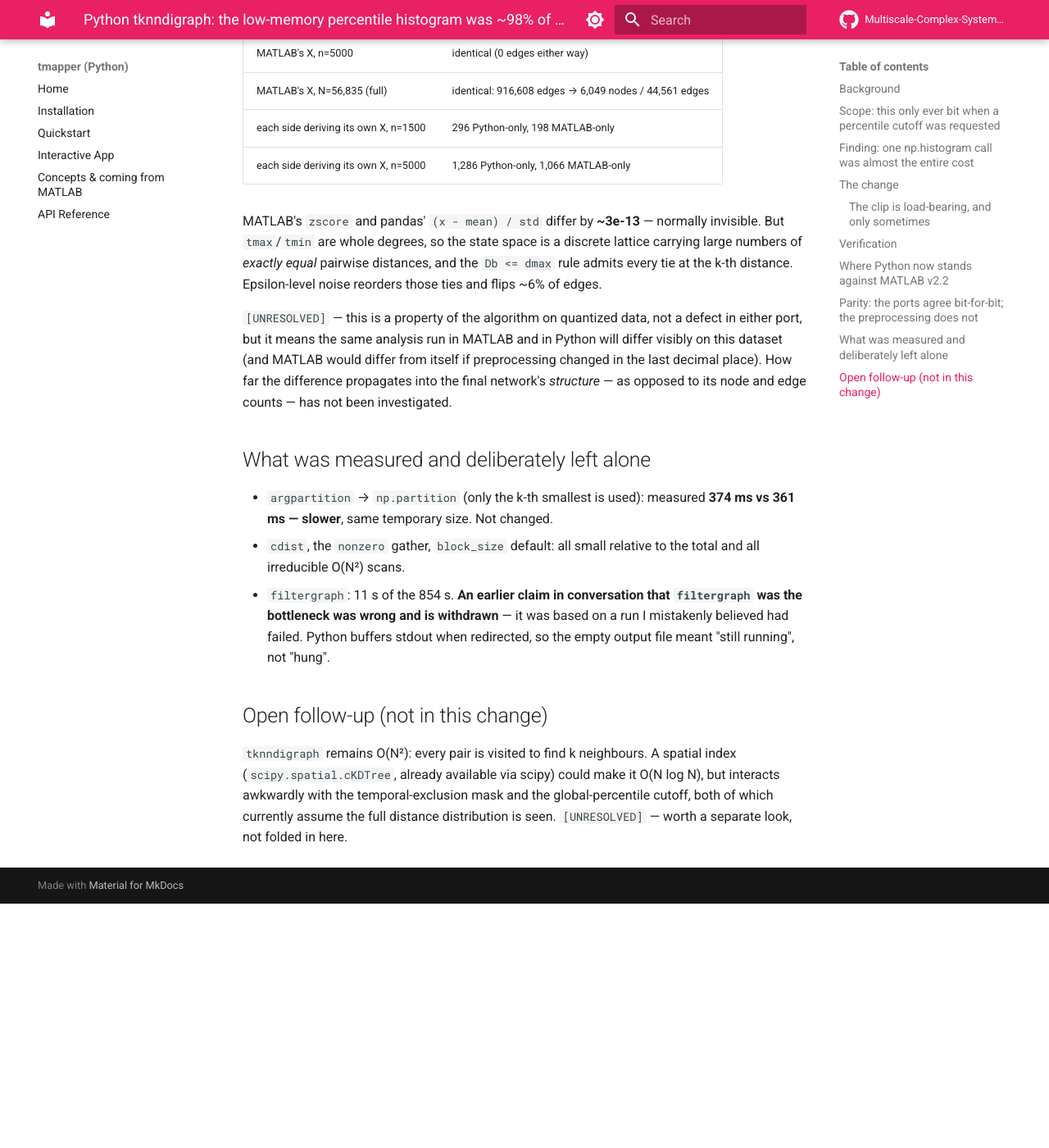
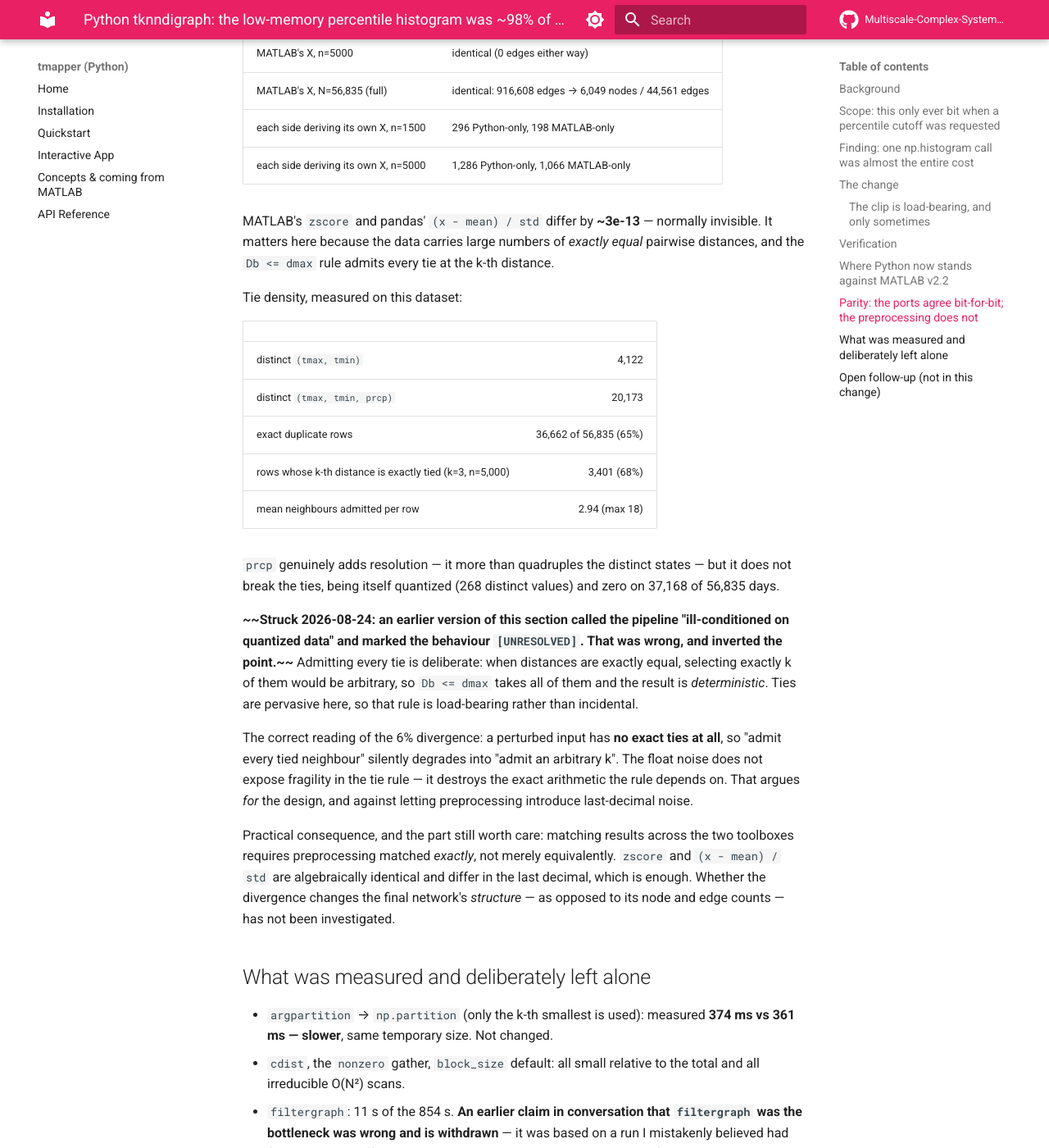
Before and after one commit to Multiscale-Complex-Systems-Lab/tmapper-py, an MkDocs documentation site: the page built from docs/drafts/2026-08-16_python-tknndigraph-histogram.md, in a window 1280 px wide and 1400 px high, scrolled down 4621 px. Shown: the whole window at 82% size. Built offline with MkDocs 1.6.1 and Material for MkDocs 9.7.7, drawn with Linux system fonts in a browser that asks for light colours; comment, search, counter and statistics services are not loaded; before the commit the page ends 5723 px from its top, so only the background shows below that.

Commit message:
Correct the tie-handling characterization: it is intentional, not a weakness
An earlier version of this draft called the pipeline "ill-conditioned on
quantized data" and marked the tie behaviour UNRESOLVED. That inverted the
point, as Mengsen noted: admitting every tie is deliberate, because selecting
exactly k when distances are exactly equal would be arbitrary. `Db <= dmax` is
what makes the result deterministic.

The correction is struck through rather than edited away, per the project's
convention on keeping overturned claims visible.

Also records the measured tie density, since the estimate behind the original
framing had not been checked. prcp does add resolution -- distinct states go
4,122 -> 20,173 -- but does not break the ties, being quantized to 268 values
and zero on 37,168 of 56,835 days. 65% of rows are exact duplicates; 68% have
their k-th distance exactly tied, admitting a mean of 2.94 neighbours at k=3.

Restates the 6% MATLAB/Python divergence correctly: a perturbed input has no
exact ties, so "admit every tied neighbour" degrades into "admit an arbitrary
k". The noise destroys the exact arithmetic the rule depends on rather than
exposing fragility in it. What remains is a practical note -- cross-toolbox
agreement needs preprocessing matched exactly, not merely algebraically.

Co-Authored-By: Claude Opus 5 <noreply@anthropic.com>
Claude-Session: https://claude.ai/code/session_017LKKuxHRyxQEJtUQKzoQ7Z

```diff
--- a/docs/drafts/2026-08-16_python-tknndigraph-histogram.md
+++ b/docs/drafts/2026-08-16_python-tknndigraph-histogram.md
@@ -179,17 +179,43 @@ The first MATLAB/Python full-scale pair produced different networks (6,049 vs
 | each side deriving its own X, n=5000 | 1,286 Python-only, 1,066 MATLAB-only |
 
 MATLAB's `zscore` and pandas' `(x - mean) / std` differ by **~3e-13** —
-normally invisible. But `tmax`/`tmin` are whole degrees, so the state space is
-a discrete lattice carrying large numbers of *exactly equal* pairwise
-distances, and the `Db <= dmax` rule admits every tie at the k-th distance.
-Epsilon-level noise reorders those ties and flips ~6% of edges.
+normally invisible. It matters here because the data carries large numbers of
+*exactly equal* pairwise distances, and the `Db <= dmax` rule admits every tie
+at the k-th distance.
 
-`[UNRESOLVED]` — this is a property of the algorithm on quantized data, not a
-defect in either port, but it means the same analysis run in MATLAB and in
-Python will differ visibly on this dataset (and MATLAB would differ from itself
-if preprocessing changed in the last decimal place). How far the difference
-propagates into the final network's *structure* — as opposed to its node and
-edge counts — has not been investigated.
+Tie density, measured on this dataset:
+
+| | |
+|---|---:|
+| distinct `(tmax, tmin)` | 4,122 |
+| distinct `(tmax, tmin, prcp)` | 20,173 |
+| exact duplicate rows | 36,662 of 56,835 (65%) |
+| rows whose k-th distance is exactly tied (k=3, n=5,000) | 3,401 (68%) |
+| mean neighbours admitted per row | 2.94 (max 18) |
+
+`prcp` genuinely adds resolution — it more than quadruples the distinct states
+— but it does not break the ties, being itself quantized (268 distinct values)
+and zero on 37,168 of 56,835 days.
+
+**~~Struck 2026-08-24: an earlier version of this section called the pipeline
+"ill-conditioned on quantized data" and marked the behaviour `[UNRESOLVED]`.
+That was wrong, and inverted the point.~~** Admitting every tie is deliberate:
+when distances are exactly equal, selecting exactly k of them would be
+arbitrary, so `Db <= dmax` takes all of them and the result is *deterministic*.
+Ties are pervasive here, so that rule is load-bearing rather than incidental.
+
+The correct reading of the 6% divergence: a perturbed input has **no exact ties
+at all**, so "admit every tied neighbour" silently degrades into "admit an
+arbitrary k". The float noise does not expose fragility in the tie rule — it
+destroys the exact arithmetic the rule depends on. That argues *for* the
+design, and against letting preprocessing introduce last-decimal noise.
+
+Practical consequence, and the part still worth care: matching results across
+the two toolboxes requires preprocessing matched *exactly*, not merely
+equivalently. `zscore` and `(x - mean) / std` are algebraically identical and
+differ in the last decimal, which is enough. Whether the divergence changes the
+final network's *structure* — as opposed to its node and edge counts — has not
+been investigated.
 
 ## What was measured and deliberately left alone
 
```
